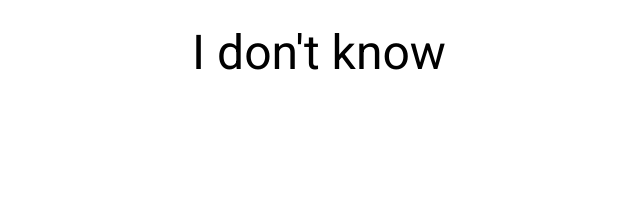
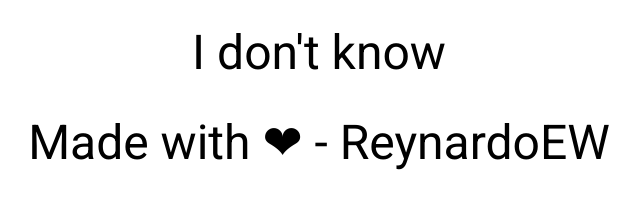
Before and after one commit to ReynardoEW/doshelove.me, a plain HTML site: page index.html in a window 1280 px wide. Shown: the whole page, without its empty margins (321-961 px from the left). Drawn offline with Linux system fonts and the light colour scheme.

Commit message:
Update index.html

```diff
--- a/index.html
+++ b/index.html
@@ -24,6 +24,9 @@
 </head>
 <body>
 <span id="target"></span>
+<footer>
+	<span>Made with ❤ - ReynardoEW</span>
+</footer>
 </body>
 <script type="text/javascript">
 var target = document.getElementById('target');
```
